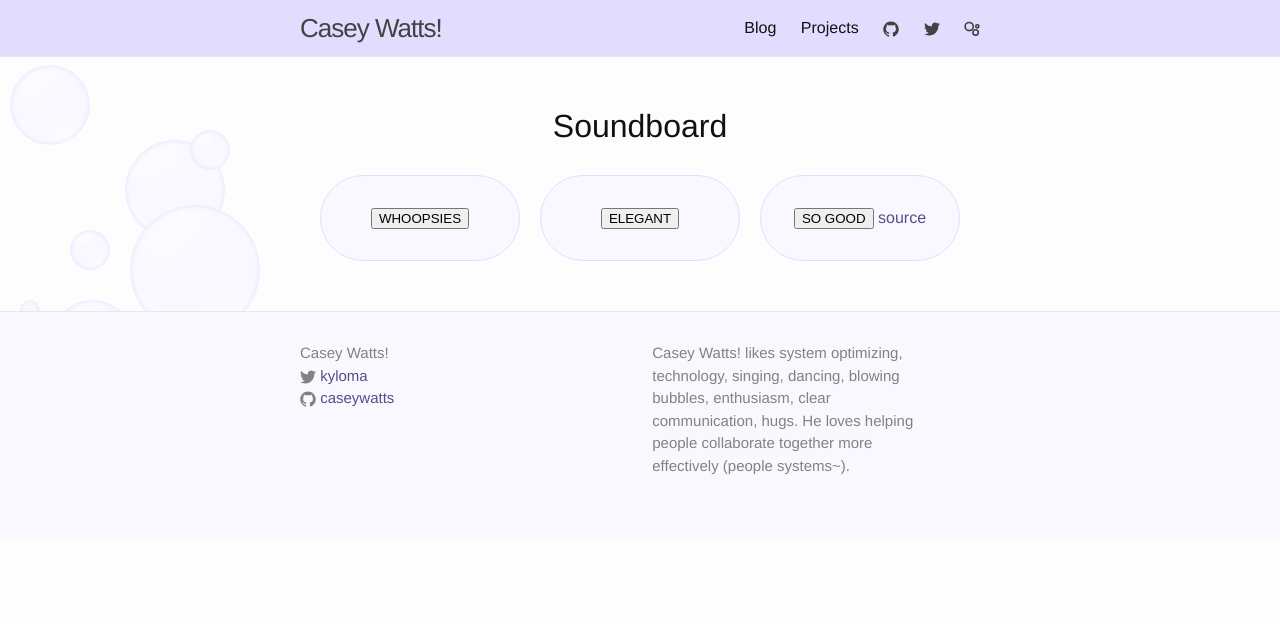
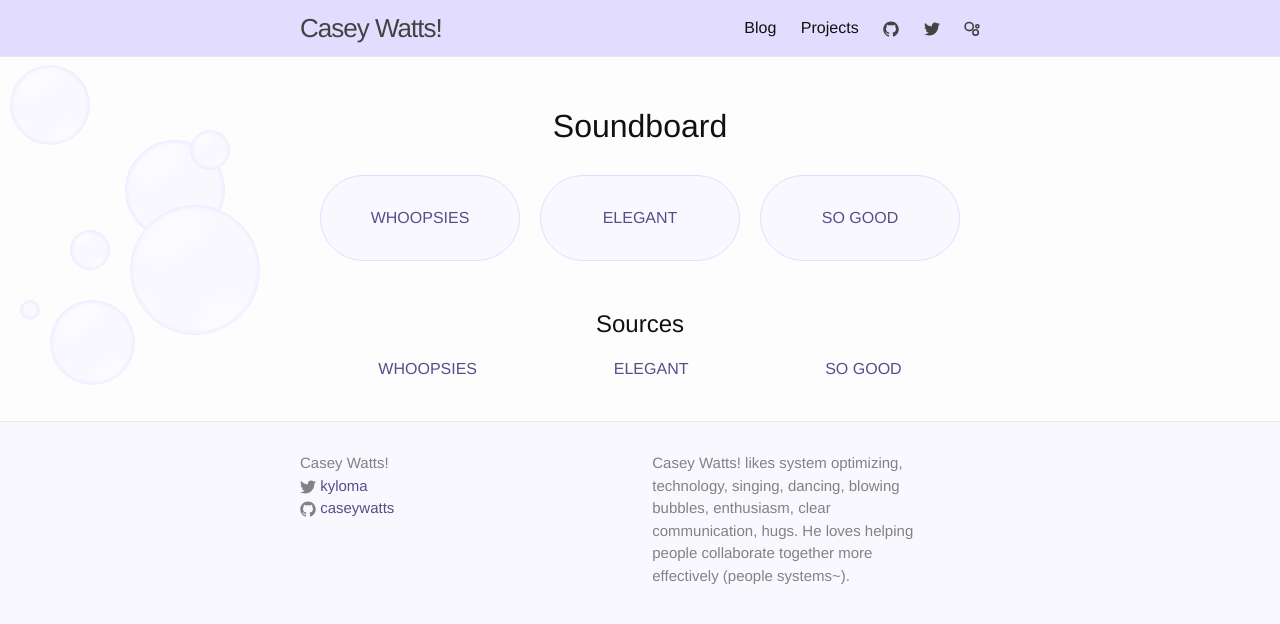
Before and after one commit to caseywatts/caseywatts.github.io, a Jekyll site: the page built from soundboard.html, in a window 1280 px wide. Shown: the top 624 px of the page. Built offline with Jekyll 4.4.1, drawn with Linux system fonts in a browser that asks for light colours.

Commit message:
add sources

```diff
--- a/soundboard.html
+++ b/soundboard.html
@@ -1,20 +1,22 @@
 ---
 layout: default
 ---
+<audio id="catbug-whoopsies" preload="auto" src="/soundboard/catbug-whoopsies.mp3"></audio>
+<audio id="sardonyx-elegant" preload="auto" src="/soundboard/sardonyx-elegant.m4a"></audio>
+<audio id="teengirlsquad-sogood" preload="auto" src="/soundboard/teengirlsquad-sogood.m4a"></audio>
+
 <h1 style="text-align: center;">Soundboard</h1>
+<div class="some-section">
+  <a href="#" class="bubble-link" onclick="document.getElementById('catbug-whoopsies').play();">
+    WHOOPSIES
+  </a>
+  <a href="#" class="bubble-link" onclick="document.getElementById('sardonyx-elegant').play();">ELEGANT</a>
+  <a href="#" class="bubble-link" onclick="document.getElementById('teengirlsquad-sogood').play();">SO GOOD</a>
+</div>
 
+<h2 style="text-align: center;">Sources</h2>
 <div class="some-section">
-  <div class="bubble-link">
-    <audio id="catbug-whoopsies" preload="auto" src="/soundboard/catbug-whoopsies.mp3"></audio>
-    <button onclick="document.getElementById('catbug-whoopsies').play();">WHOOPSIES</button>
-  </div>
-  <div class="bubble-link">
-    <audio id="sardonyx-elegant" preload="auto" src="/soundboard/sardonyx-elegant.m4a"></audio>
-    <button onclick="document.getElementById('sardonyx-elegant').play();">ELEGANT</button>
-  </div>
-  <div class="bubble-link">
-    <audio id="teengirlsquad-sogood" preload="auto" src="/soundboard/teengirlsquad-sogood.m4a"></audio>
-    <button onclick="document.getElementById('teengirlsquad-sogood').play();">SO GOOD</button>
-    <a href="https://www.youtube.com/watch?v=3CSNGEqhgI0">source</a>
-  </div>
+  <a href="https://www.youtube.com/watch?v=rFWb7DG7zTc">WHOOPSIES</a>
+  <a href="https://www.youtube.com/watch?v=4rdgXaQc0bo">ELEGANT</a>
+  <a href="https://www.youtube.com/watch?v=3CSNGEqhgI0">SO GOOD</a>
 </div>
```
